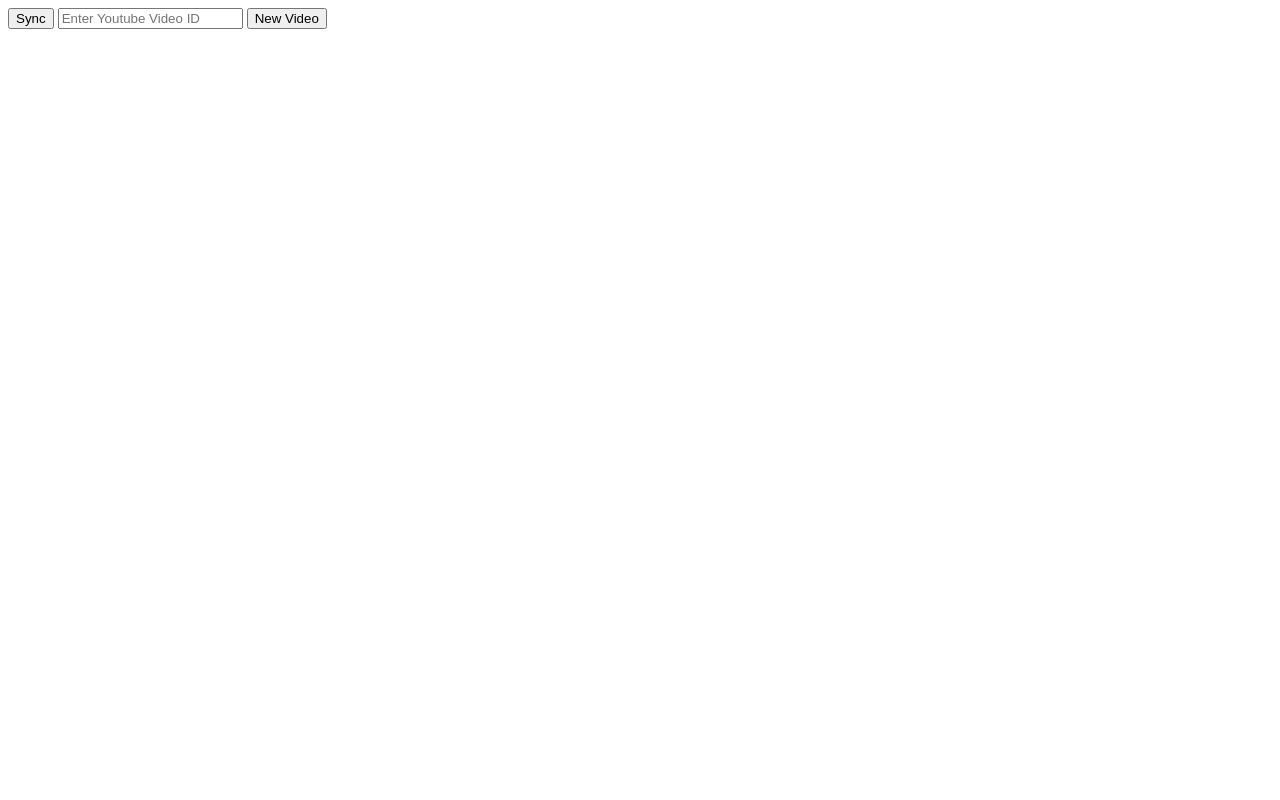
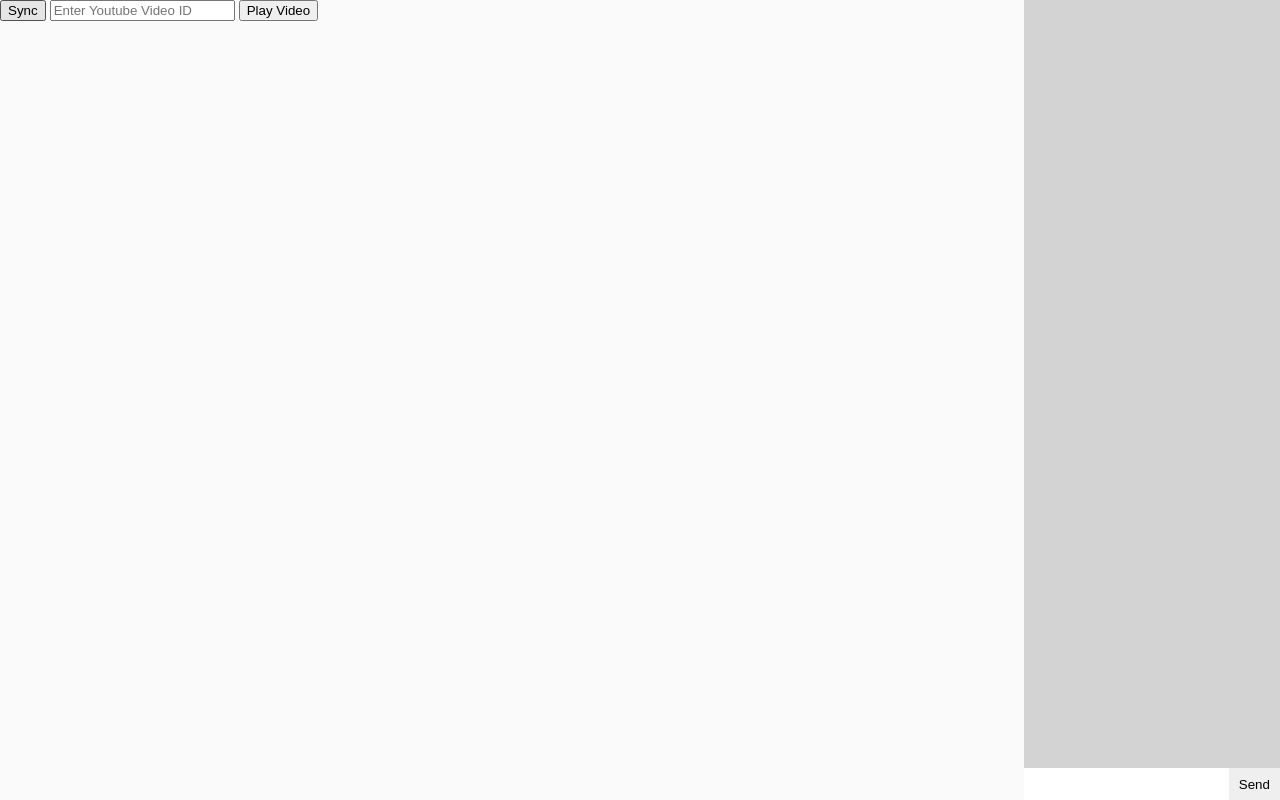
Before and after one commit to tmricciardi/yt-socket, a website: page index.html in a window 1280 px wide. Drawn offline with nearby package versions, Linux system fonts and the light colour scheme; no server answers.

Commit message:
Added Chat + CSS

```diff
--- a/index.html
+++ b/index.html
@@ -1,12 +1,29 @@
 <html>
 
+<head>
+    <link href="/styles/main.css" rel="stylesheet" type="text/css">
+</head>
+
 <body>
-    <div id="player"></div>
-    <div>
-        <button id="syncBtn">Sync</button>
-        <input type="text" id="IdInput" placeholder="Enter Youtube Video ID" />
-        <button id="IdBtn">New Video</button>
+    <div id="wrapper">
+        <div id="video">
+            <div id="player"></div>
+            <div>
+                <button id="syncBtn">Sync</button>
+                <input type="text" id="idInput" placeholder="Enter Youtube Video ID" />
+                <button id="newVideoBtn">Play Video</button>
+                <!--<button id="addVideoBtn">Add Video</button>-->
+            </div>
+        </div>
+        <div id="chat">
+            <ul id="messages"></ul>
+            <form id="chatBoxWrapper" action="">
+                <input id="chatBox" autocomplete="off" />
+                <button id="send">Send</button>
+            </form>
+        </div>
     </div>
+
     <script src="https://cdnjs.cloudflare.com/ajax/libs/jquery/3.3.1/jquery.js"></script>
     <script src="/socket.io/socket.io.js"></script>
     <script src="/scripts/video.js"></script>
--- a/scripts/video.js
+++ b/scripts/video.js
@@ -22,7 +22,7 @@ function onYouTubeIframeAPIReady() {
 
 //https://developers.google.com/youtube/iframe_api_reference#Events
 function onPlayerReady(event) {
-  event.target.playVideo();
+  //event.target.playVideo();
 }
 
 function onPlayerStateChange(event) {
@@ -57,11 +57,36 @@ socket.on("userSync", userTime => {
 });
 
 //New Video
-$("#IdBtn").on("click", () => {
-  userVideo = $("#IdInput").val();
-  socket.emit("video", userVideo);
+$("#newVideoBtn").on("click", () => {
+  userNewVideo = $("#idInput").val();
+  socket.emit("newVideo", userNewVideo);
 });
 
-socket.on("changeVideo", userVideo => {
-  player.loadVideoById(userVideo, 0, "default");
+socket.on("changeVideo", userNewVideo => {
+  player.loadVideoById(userNewVideo, 0, "default");
 });
+
+/*
+//Add Video
+$("#addVideoBtn").on("click", () => {
+  userAddVideo = $("#idInput").val();
+  socket.emit("addVideo", userAddVideo);
+});
+
+socket.on("addVideo", userAddVideo => {
+  player.cueVideoById(userAddVideo, 0, "default");
+});
+*/
+
+//Chat
+$(() => {
+  $("#chatBoxWrapper").submit(function() {
+    socket.emit("chatMessage", $("#chatBox").val());
+    $("#chatBox").val("");
+    return false;
+  });
+
+  socket.on("chatMessage", function(msg) {
+    $("#messages").append($("<li>").text(msg));
+  });
+});
--- /dev/null
+++ b/styles/main.css
@@ -0,0 +1,63 @@
+body {
+  margin: 0;
+}
+
+#wrapper {
+  display: flex;
+  height: 100%;
+  width: 100%;
+}
+
+#video {
+  width: 80%;
+  min-width: 80%;
+  background-color: #fafafa;
+}
+
+#chat {
+  display: flex;
+  flex-direction: column;
+  justify-content: flex-end;
+  width: 20%;
+  min-width: 20%;
+}
+
+#messages {
+  width: 100%;
+  height: 96%;
+  margin: 0;
+  padding: 0;
+  display: flex;
+  flex-direction: column;
+  justify-content: flex-end;
+  background-color: lightgrey;
+  overflow-y: auto;
+  overflow-wrap: break-word;
+  list-style-type: none;
+}
+
+#messages li {
+  padding: 2.5% 5%;
+}
+#messages li:nth-child(even) {
+  background-color: #f6f6f6;
+}
+
+#chatBoxWrapper {
+  width: 100%;
+  height: 4%;
+  display: flex;
+  margin: 0;
+}
+
+#chatBox {
+  width: 80%;
+  min-width: 80%;
+  border: none;
+}
+
+#send {
+  width: 20%;
+  min-width: 20%;
+  border: none;
+}
```
Also changed, not shown: server.js (+19 -4 lines).
